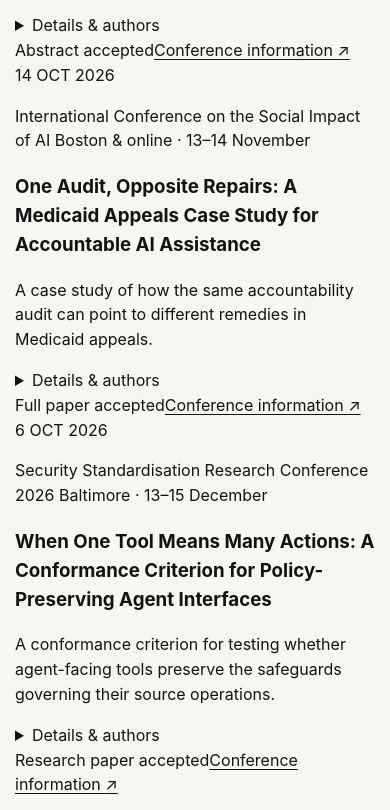
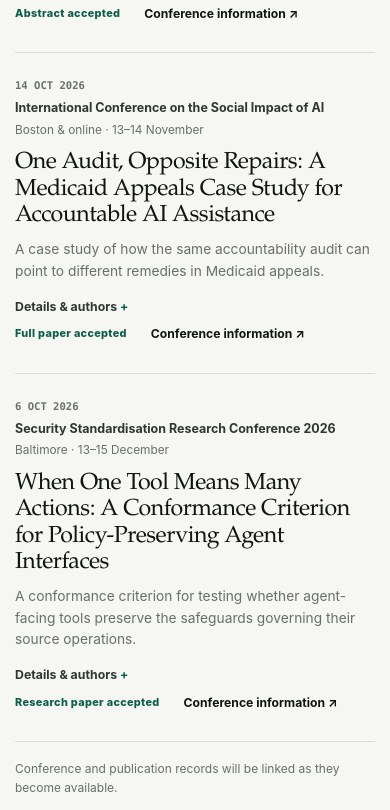
Before and after one commit to risu-research/risu-institute, a website: page public/index.html in a window 390 px wide. Shown: the part 6229-7039 px from the top of the page. Drawn offline with Linux system fonts and the light colour scheme.

Commit message:
Style conference updates using existing editorial ledger

```diff
--- a/public/assets/style.css
+++ b/public/assets/style.css
@@ -351,6 +351,37 @@ code { font-family: var(--mono); }
 .public-record-row p { margin: 0; color: var(--muted); font-size: .78rem; }
 .public-record-row a { font-size: .77rem; font-weight: 700; text-decoration: none; white-space: nowrap; }
 
+
+/* Research updates: editorial ledger */
+.updates-list { border-top:1px solid var(--ink); }
+.update-entry { display:grid; grid-template-columns:140px minmax(0,1fr) 190px; align-items:start; gap:38px; padding:26px 0 29px; border-bottom:1px solid var(--line); }
+.update-entry time { color:var(--muted); font:650 .66rem var(--mono); }
+.update-venue { margin:-2px 0 11px; color:var(--text); font-size:.78rem; font-weight:700; }
+.update-venue span { display:block; margin-top:3px; color:var(--muted); font-size:.74rem; font-weight:400; }
+.update-main h3 { max-width:900px; margin:0 0 10px; font:500 clamp(1.45rem,2.4vw,2.05rem)/1.14 var(--display); letter-spacing:-.022em; }
+.update-description { max-width:750px; margin:0; color:var(--muted); font-size:.86rem; }
+.update-side { display:flex; flex-direction:column; align-items:flex-start; gap:19px; padding-left:20px; border-left:1px solid var(--line); }
+.update-status { color:var(--accent); font-size:.68rem; font-weight:770; letter-spacing:.03em; }
+.update-side a { font-size:.76rem; font-weight:700; text-decoration:none; }
+.update-details { max-width:720px; margin-top:15px; color:var(--muted); font-size:.77rem; }
+.update-details summary { display:inline-block; cursor:pointer; color:var(--text); font-weight:700; list-style:none; }
+.update-details summary::-webkit-details-marker { display:none; }
+.update-details summary::after { content:" +"; color:var(--accent); }
+.update-details[open] summary::after { content:" −"; }
+.update-details summary:hover, .update-details summary:focus-visible { color:var(--accent); }
+.update-details-body { margin-top:11px; padding-left:14px; border-left:1px solid var(--line); }
+.update-details-body p { margin:0 0 7px; }
+.update-details-body strong { color:var(--text); font-weight:700; }
+.updates-note { margin:18px 0 0; color:var(--muted); font-size:.75rem; }
+@media (max-width:1040px) {
+  .update-entry { grid-template-columns:110px minmax(0,1fr); gap:24px; }
+  .update-side { grid-column:2; flex-direction:row; flex-wrap:wrap; gap:8px 24px; border-left:0; padding-left:0; }
+}
+@media (max-width:760px) {
+  .update-entry { grid-template-columns:1fr; gap:9px; }
+  .update-side { grid-column:1; }
+}
+
 /* Page heroes */
 .page-hero { padding: clamp(76px,8vw,112px) 0 52px; border-bottom:1px solid var(--line); }
 .page-hero .page-grid { display:grid; grid-template-columns:minmax(0,1.15fr) minmax(300px,.45fr); gap:72px; align-items:end; }
```
